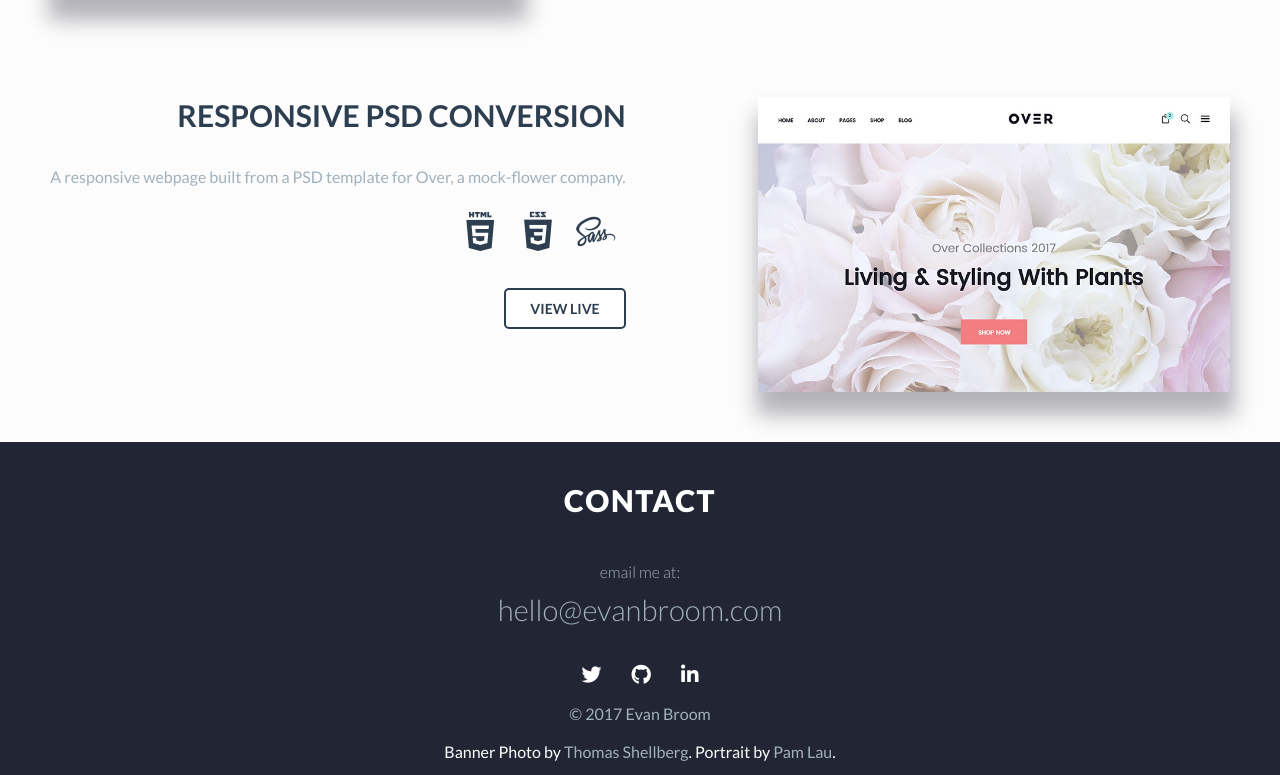
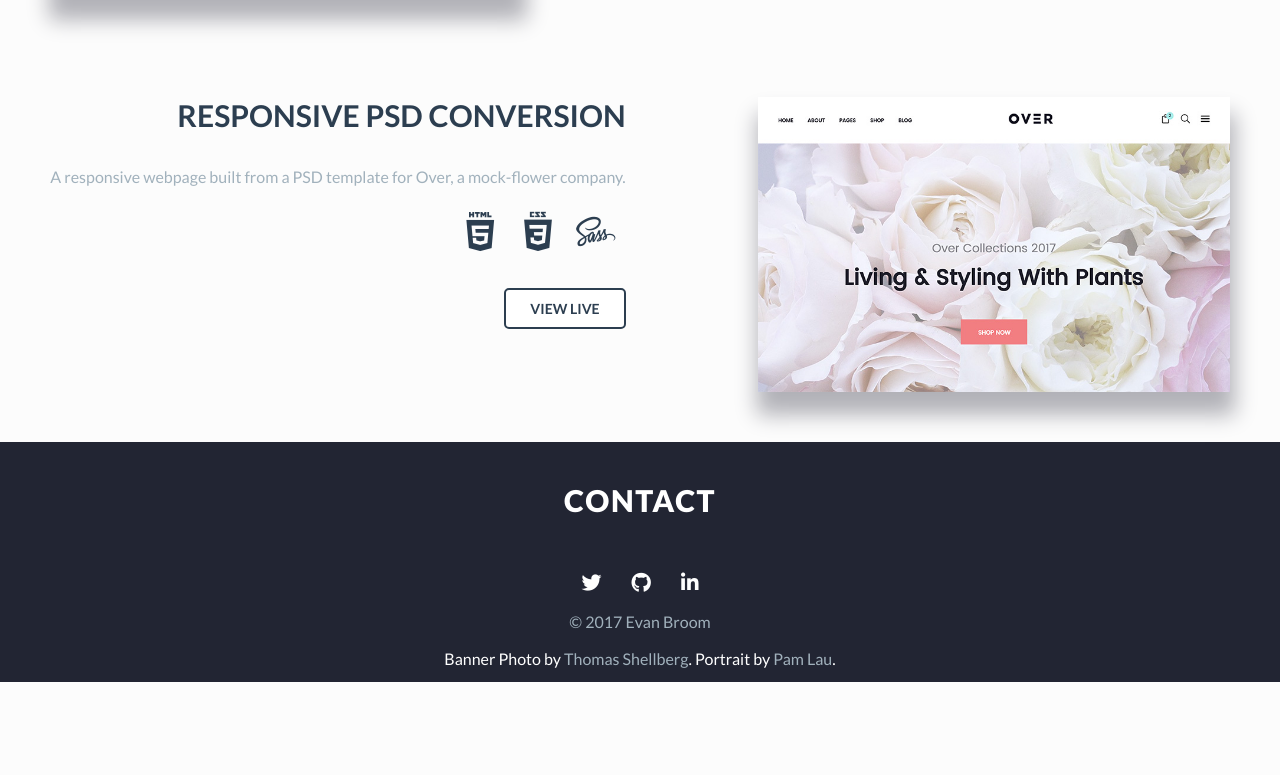
Before and after one commit to evbroom/evbroom, a website: page index.html in a window 1280 px wide. Shown: the part 3048-3823 px from the top of the page. After the commit the page ends 3730 px from the top, so only its background shows below. Drawn offline with nearby package versions, Linux system fonts and the light colour scheme.

```diff
--- a/index.html
+++ b/index.html
@@ -212,7 +212,6 @@
         <section id='contact' class='contact'>
             <h2 class='section-heading--light'>Contact</h2>
             <div>
-                <p class='contact__p'>email me at:<a href='mailto:hello@evanbroom.com' class='contact--email'>hello@evanbroom.com</a></p>
                 <div class="social-nav social-icons">
                     <a href='https://twitter.com/evbroom' target='_blank'><i class="fa fa-twitter"></i></a>
                     <a href='https://github.com/evbroom' target='_blank'><i class="fa fa-github"></i></a>
```
